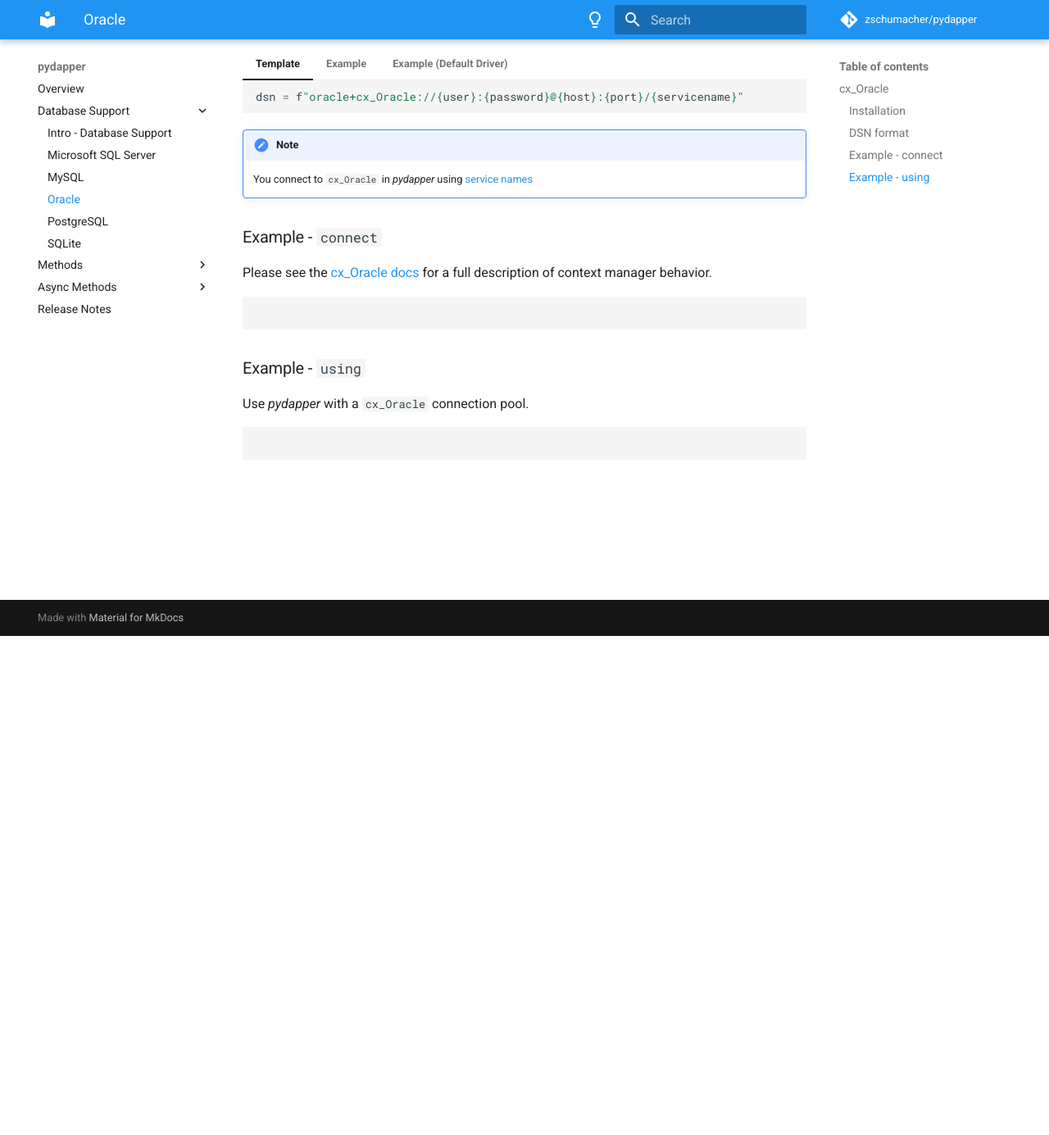
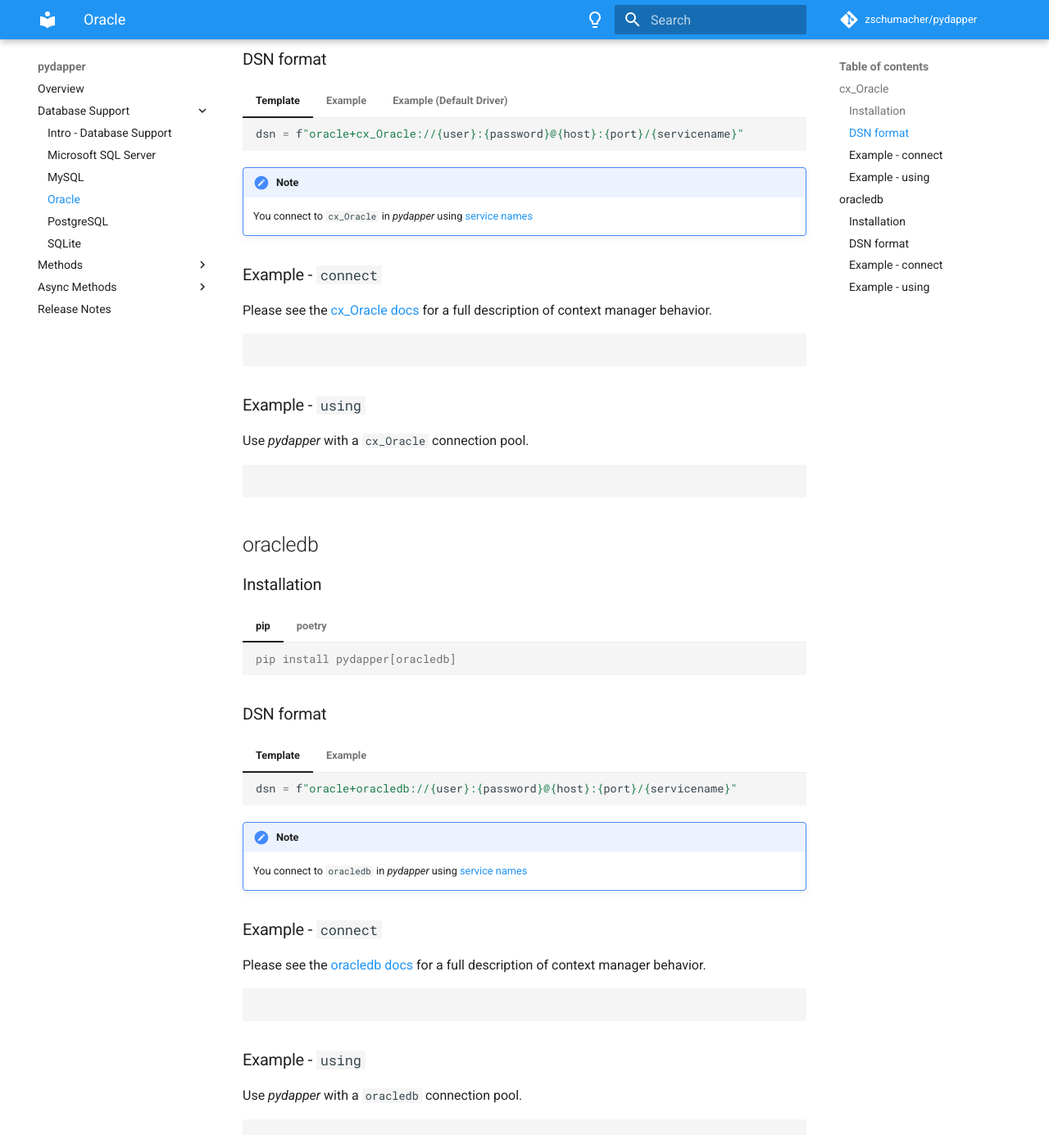
Before and after one commit to zschumacher/pydapper, an MkDocs documentation site: the page built from docs/database_support/oracle.md, in a window 1280 px wide and 1400 px high, scrolled down 624 px. Shown: the top 1385 px of the window at 82% size. Built offline with MkDocs 1.6.1 and Material for MkDocs 9.7.7, drawn with Linux system fonts in a browser that asks for light colours; emoji names are drawn with the system emoji font; comment, search, counter and statistics services are not loaded; some of the changed text lies outside the part shown.

Commit message:
Add documentation for oracledb driver

````diff
--- a/docs/database_support/oracle.md
+++ b/docs/database_support/oracle.md
@@ -1,9 +1,10 @@
 # [Oracle](https://www.oracle.com/database/)
 Supported drivers:
 
-| dbapi                                                    | default    | driver             | connection class       |
-|----------------------------------------------------------|------------|--------------------|------------------------|
-| [cx_Oracle](https://cx-oracle.readthedocs.io/en/latest/) | :thumbsup: | `oracle+cx_Oracle` | `cx_Oracle.Connection` |
+| dbapi                                                                   | default     | driver             | connection class       |
+|-------------------------------------------------------------------------|-------------|--------------------|------------------------|
+| [cx_Oracle](https://cx-oracle.readthedocs.io/en/latest/)                | :thumbsup:  | `oracle+cx_Oracle` | `cx_Oracle.Connection` |
+| [oracledb](https://python-oracledb.readthedocs.io/en/latest/index.html) | :thumbsdown | `oracle+oracledb`  | `oracledb.Connection`  |
 
 ## cx_Oracle
 `cx_Oracle` is the default dbapi driver for Oracle in *pydapper*.
@@ -54,3 +55,48 @@
 ```python
 {!docs/../docs_src/connections/cx_Oracle_using.py!}
 ```
+
+## oracledb
+
+### Installation
+=== "pip"
+
+    ```console
+    pip install pydapper[oracledb]
+    ```
+
+=== "poetry"
+
+    ```console
+    poetry add pydapper -E oracledb
+    ```
+
+### DSN format
+=== "Template"
+    ```python
+    dsn = f"oracle+oracledb://{user}:{password}@{host}:{port}/{servicename}"
+    ```
+
+=== "Example"
+    ```python
+    dsn = "oracle+oracledb://myuser:mypassword:1521@localhost/myservicename"
+    ```
+
+!!! note
+    You connect to `oracledb` in *pydapper* using [service names](https://docs.oracle.com/cd/B19306_01/server.102/b14237/initparams188.htm#REFRN10194)
+
+### Example - `connect`
+Please see the
+[oracledb docs](https://python-oracledb.readthedocs.io/en/latest/user_guide/connection_handling.html#creating-a-standalone-connection)
+for a full description of context manager behavior.
+
+```python
+{!docs/../docs_src/connections/oracledb_connect.py!}
+```
+
+### Example - `using`
+Use *pydapper* with a `oracledb` connection pool.
+
+```python
+{!docs/../docs_src/connections/oracledb_using.py!}
+```
````
Also changed, not shown: 2 other files.
